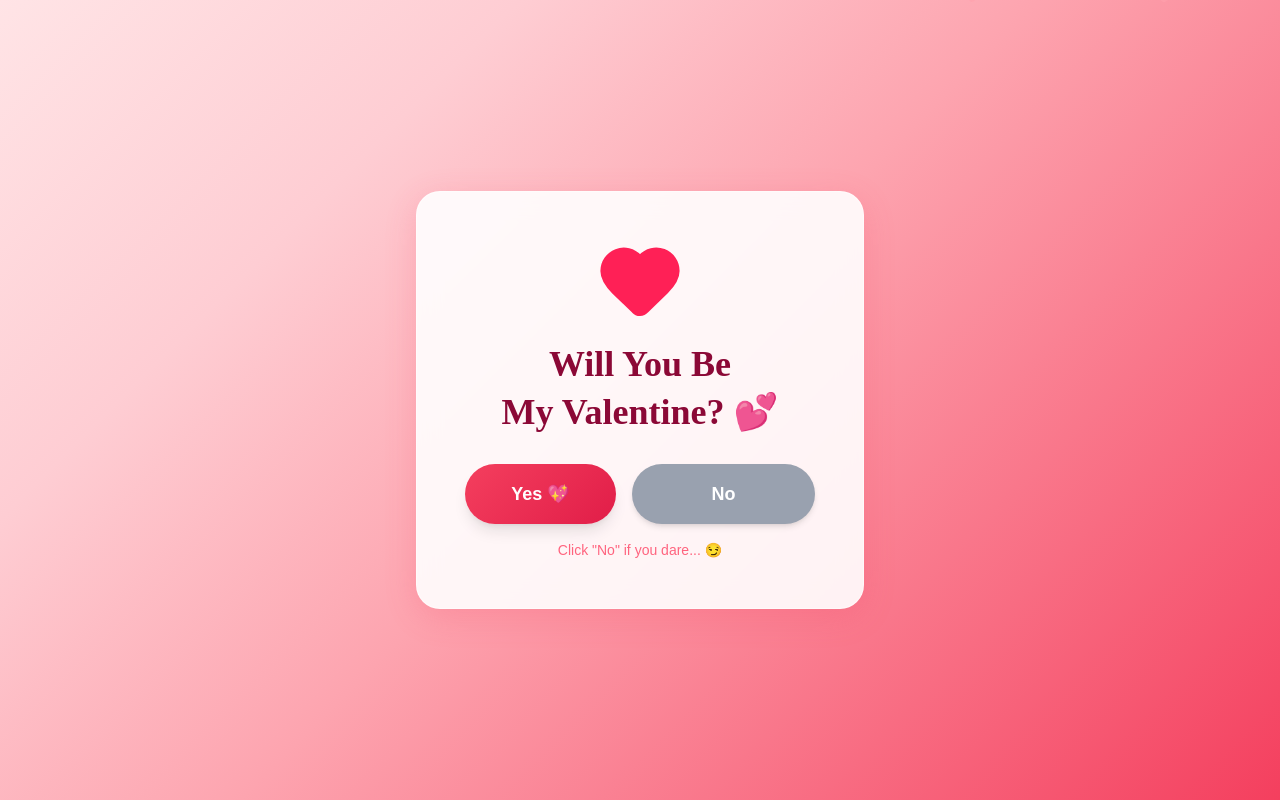
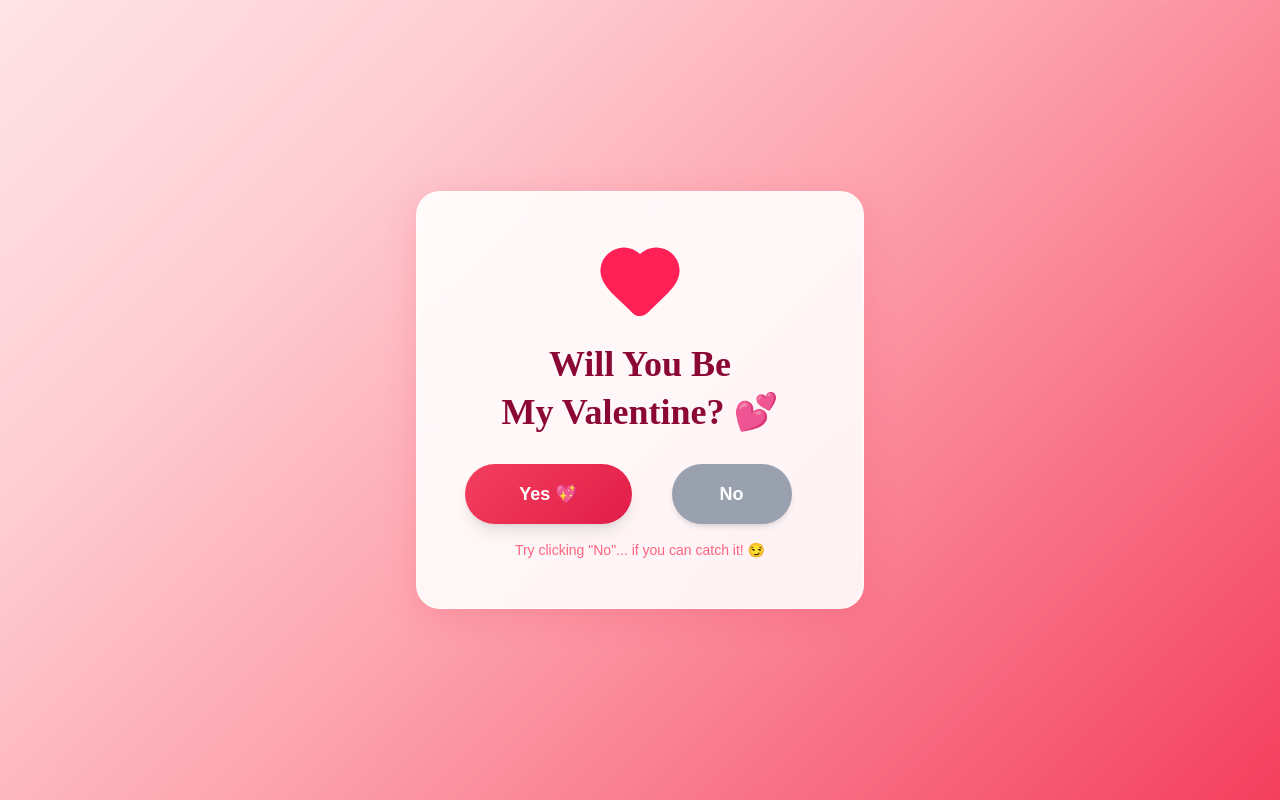
Before and after one commit to stromblack29/will-be-my-valentine, a Next.js app in the folder will-be-my-valentine/: page / in a window 1280 px wide. Built offline with nearby package versions, Linux system fonts and the light colour scheme.

Commit message:
feat: add music

```diff
--- a/will-be-my-valentine/app/page.tsx
+++ b/will-be-my-valentine/app/page.tsx
@@ -112,7 +112,7 @@ export default function Home() {
         </AnimatePresence>
 
         {/* Buttons container */}
-        <div className="flex flex-row gap-4 w-full">
+        <div className="flex flex-row gap-4 w-full relative">
           {/* Yes button */}
           <Link href="/yes" className="flex-1">
             <motion.button
@@ -124,24 +124,25 @@ export default function Home() {
             </motion.button>
           </Link>
 
-          {/* No button */}
+          {/* No button container - provides flex space and escape boundaries */}
+          <div className="flex-1 relative h-14">
             <motion.button
               whileHover={{ scale: 1.02 }}
               whileTap={{ scale: 0.98 }}
-            className="flex-1 bg-gray-400 text-white font-bold py-4 px-4 rounded-full text-lg shadow-md"
-            onClick={() => {
-              setMessageIndex((prev) => (prev + 1) % sadMessages.length);
-              setShowMessage(true);
-              setTimeout(() => setShowMessage(false), 2000);
-            }}
+              className="bg-gray-400 text-white font-bold py-4 px-4 rounded-full text-lg shadow-md absolute left-0 right-0 mx-auto max-w-[120px]"
+              onMouseEnter={moveNoButton}
+              onTouchStart={moveNoButton}
+              animate={{ x: noButtonPos.x, y: noButtonPos.y }}
+              transition={{ type: "spring", stiffness: 300, damping: 20 }}
             >
               No
             </motion.button>
           </div>
+        </div>
 
         {/* Hint text */}
         <p className="text-rose-400 text-sm mt-4">
-          Click &quot;No&quot; if you dare... 😏
+          Try clicking &quot;No&quot;... if you can catch it! 😏
         </p>
       </motion.div>
     </div>
--- a/will-be-my-valentine/app/yes/page.tsx
+++ b/will-be-my-valentine/app/yes/page.tsx
@@ -1,8 +1,8 @@
 "use client";
 
-import { useState, useEffect } from "react";
+import { useState, useEffect, useRef } from "react";
 import { motion } from "framer-motion";
-import { Heart, Sparkles, Utensils, Film, Trees, Gift } from "lucide-react";
+import { Heart, Sparkles, Utensils, Film, Trees, Gift, Music, Pause } from "lucide-react";
 import confetti from "canvas-confetti";
 
 const dateOptions = [
@@ -14,6 +14,38 @@ const dateOptions = [
 
 export default function YesPage() {
   const [selectedDate, setSelectedDate] = useState<string | null>(null);
+  const [isPlaying, setIsPlaying] = useState(false);
+  const audioRef = useRef<HTMLAudioElement | null>(null);
+
+  useEffect(() => {
+    // Create audio element
+    audioRef.current = new Audio("https://www.soundhelix.com/examples/mp3/SoundHelix-Song-1.mp3");
+    audioRef.current.loop = true;
+    audioRef.current.volume = 0.5;
+
+    // Try to autoplay (may be blocked by browser)
+    const playPromise = audioRef.current.play();
+    if (playPromise !== undefined) {
+      playPromise
+        .then(() => setIsPlaying(true))
+        .catch(() => setIsPlaying(false));
+    }
+
+    return () => {
+      audioRef.current?.pause();
+    };
+  }, []);
+
+  const toggleMusic = () => {
+    if (audioRef.current) {
+      if (isPlaying) {
+        audioRef.current.pause();
+      } else {
+        audioRef.current.play();
+      }
+      setIsPlaying(!isPlaying);
+    }
+  };
 
   useEffect(() => {
     // Initial confetti burst
@@ -92,7 +124,7 @@ export default function YesPage() {
         transition={{ duration: 0.6, ease: "easeOut" }}
         className="glass-card rounded-3xl p-6 sm:p-10 max-w-lg w-full text-center relative z-10"
       >
-        {/* Sparkles and heart */}
+        {/* Sparkles and heart with music button */}
         <motion.div
           className="flex justify-center items-center gap-3 mb-4"
           animate={{ scale: [1, 1.05, 1] }}
@@ -102,6 +134,20 @@ export default function YesPage() {
           <Heart className="w-16 h-16 text-rose-500" fill="currentColor" />
           <Sparkles className="w-8 h-8 text-rose-400" />
         </motion.div>
+
+        {/* Music toggle button */}
+        <motion.button
+          initial={{ opacity: 0, y: -10 }}
+          animate={{ opacity: 1, y: 0 }}
+          transition={{ delay: 0.5 }}
+          onClick={toggleMusic}
+          className="mb-4 bg-rose-100 hover:bg-rose-200 text-rose-600 px-4 py-2 rounded-full flex items-center gap-2 mx-auto transition-colors"
+        >
+          {isPlaying ? <Pause className="w-4 h-4" /> : <Music className="w-4 h-4" />}
+          <span className="text-sm font-medium">
+            {isPlaying ? "Pause Music" : "Play Music 🎵"}
+          </span>
+        </motion.button>
 
         {/* Success message */}
         <motion.h1
```
Lines whose indentation alone changed are shown as unchanged.
